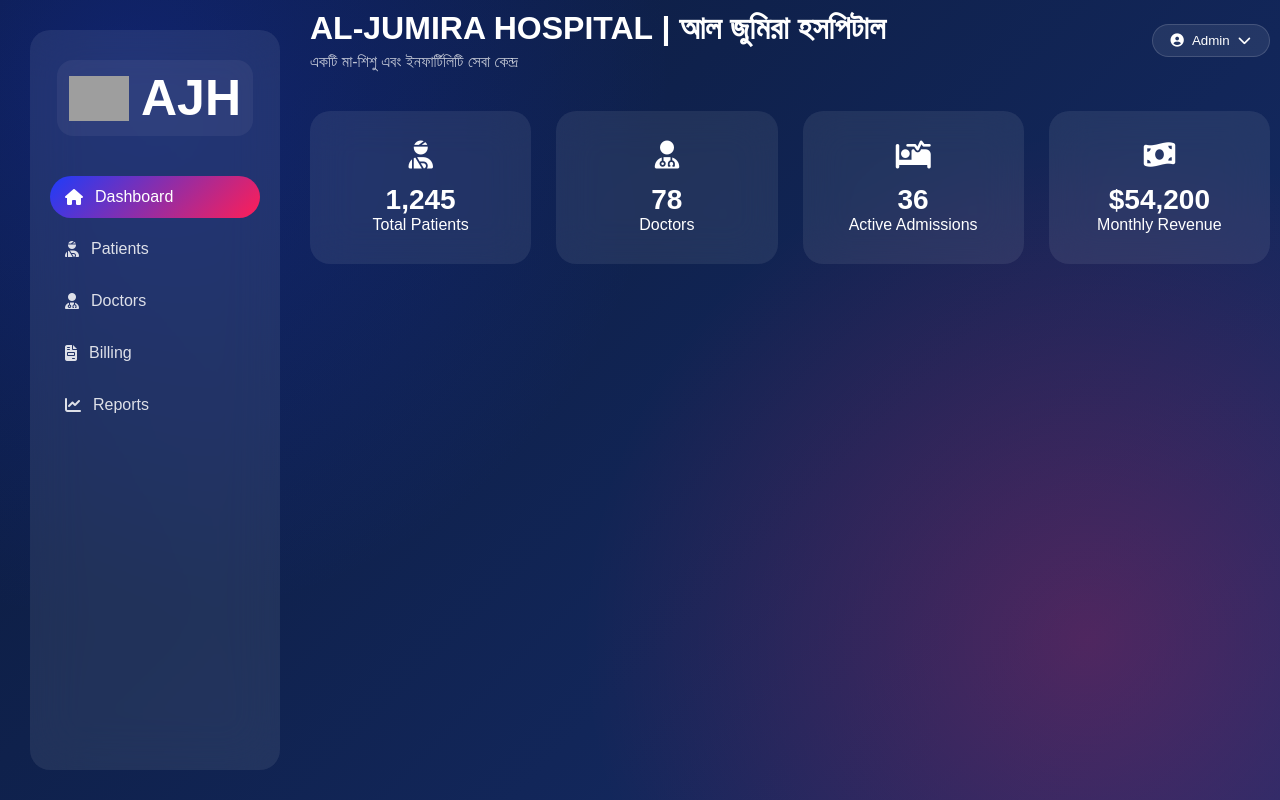
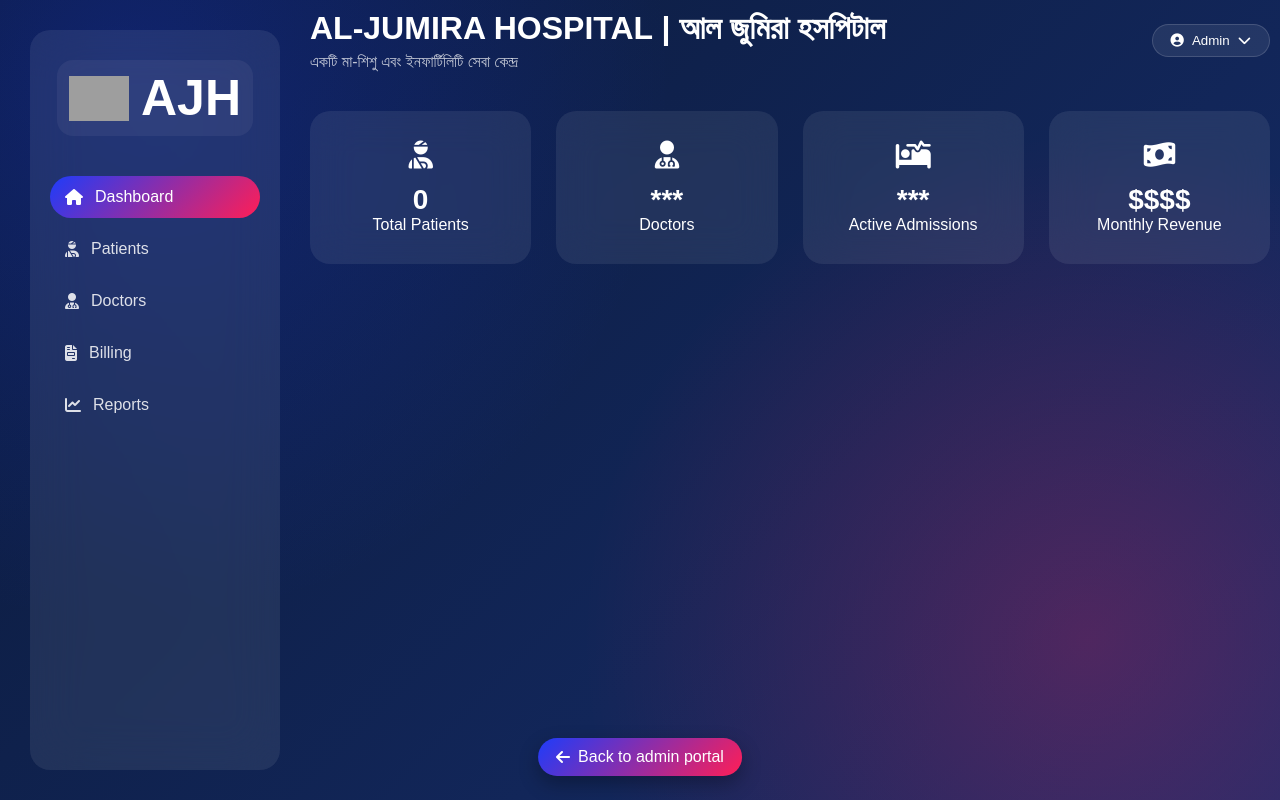
Before and after one commit to smsmorsalin/pulse-HMS_DBMS, a Flask app: page /dashboard in a window 1280 px wide. Run offline with Flask 3, Linux system fonts and the light colour scheme; a user stored in the database is signed in; grey boxes are pictures that could not be loaded.

Commit message:
sync forntend with backend

```diff
--- a/app.py
+++ b/app.py
@@ -166,7 +166,11 @@ def dashboard():
     user_checker = db.execute('SELECT * FROM users WHERE id = ?', (session.get('user_id'),)).fetchone()
 
     if session.get('user_id') == 'root_admin' or (admin_checker and admin_checker[0] == session.get('user_id')) or (user_checker and user_checker[0] == session.get('user_id')):
-        return render_template("dashboard.html")
+        patient_details = db.execute('SELECT * FROM patients').fetchall()
+        patient_count = len(patient_details)
+        if session.get('user_id') == 'root_admin' or (admin_checker and admin_checker[0] == session.get('user_id')):
+            return render_template("dashboard.html", admin=True, patient_count=patient_count)
+        return render_template("dashboard.html", admin=False, patient_count=patient_count)
     else:
         return redirect(url_for('login'))
 
--- a/static/css/dashboard.css
+++ b/static/css/dashboard.css
@@ -203,6 +203,34 @@ body {
 }
 
 /* ===============================
+   ADMIN BACK BUTTON
+=============================== */
+.admin-back-wrapper {
+  position: fixed;
+  left: 50%;
+  bottom: 24px;
+  transform: translateX(-50%);
+  z-index: 1200;
+}
+
+.admin-back-btn {
+  display: inline-flex;
+  align-items: center;
+  gap: 8px;
+  padding: 10px 18px;
+  border-radius: 30px;
+  text-decoration: none;
+  color: #fff;
+  background: linear-gradient(135deg, #1e3cfa, #ff1e56);
+  box-shadow: 0 8px 20px rgba(0, 0, 0, 0.3);
+  transition: 0.3s ease;
+}
+
+.admin-back-btn:hover {
+  transform: translateY(-2px);
+}
+
+/* ===============================
    BRAND SECTION
 =============================== */
 
--- a/templates/dashboard.html
+++ b/templates/dashboard.html
@@ -25,7 +25,7 @@
   <!-- NAVIGATION -->
   <ul class="nav-list" id="sidebarMenu">
     <li><a class="nav-link active"><i class="fas fa-home"></i> <span>Dashboard</span></a></li>
-    <li><a class="nav-link"><i class="fas fa-user-injured"></i> <span>Patients</span></a></li>
+    <li><a class="nav-link" href="{{ url_for('patient') }}"><i class="fas fa-user-injured"></i> <span>Patients</span></a></li>
     <li><a class="nav-link"><i class="fas fa-user-md"></i> <span>Doctors</span></a></li>
     <li><a class="nav-link"><i class="fas fa-file-invoice"></i> <span>Billing</span></a></li>
     <li><a class="nav-link"><i class="fas fa-chart-line"></i> <span>Reports</span></a></li>
@@ -61,30 +61,37 @@
   <div class="stats-grid">
     <div class="card">
       <i class="fas fa-user-injured"></i>
-      <h3>1,245</h3>
+      <h3>{{ patient_count }}</h3>
       <p>Total Patients</p>
     </div>
 
     <div class="card">
       <i class="fas fa-user-md"></i>
-      <h3>78</h3>
+      <h3>***</h3>
       <p>Doctors</p>
     </div>
 
     <div class="card">
       <i class="fas fa-procedures"></i>
-      <h3>36</h3>
+      <h3>***</h3>
       <p>Active Admissions</p>
     </div>
 
     <div class="card">
       <i class="fas fa-money-bill-wave"></i>
-      <h3>$54,200</h3>
+      <h3>$$$$</h3>
       <p>Monthly Revenue</p>
     </div>
   </div>
+</div>
 
-</div>
+  {% if admin %}
+    <div class="admin-back-wrapper">
+      <a href="{{ url_for('admin_portal') }}" class="admin-back-btn">
+        <i class="fas fa-arrow-left"></i> Back to admin portal
+      </a>
+    </div>
+  {% endif %}
 
 <script>
 
```
